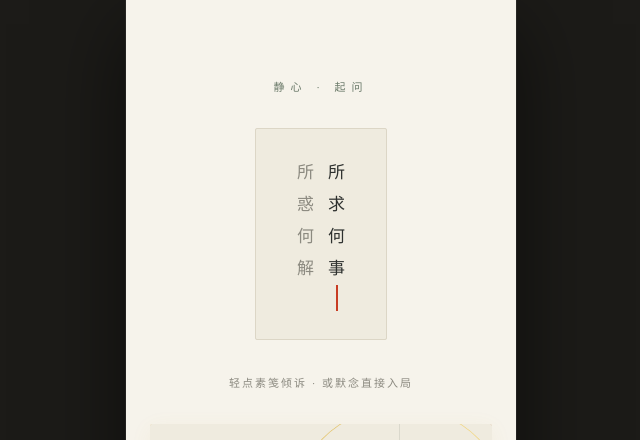
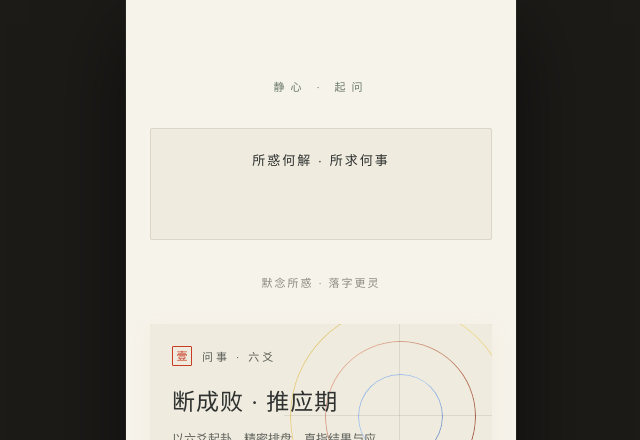
Before and after one commit to Zhang1213888/shuangqing, a React (Vite) app in the folder d2c/: page / in a window 1280 px wide. Shown: the top 440 px of the page, without its empty margins (319-959 px from the left). Built offline with nearby package versions, Linux system fonts and the light colour scheme.

Commit message:
feat: 首页语音输入替换为文字输入 — 素笺 textarea + 清除按钮

```diff
--- a/d2c/src/styles/Frame217.css
+++ b/d2c/src/styles/Frame217.css
@@ -331,8 +331,8 @@
 .stroke-wrapper-2_50 {
   isolation: isolate;
   width: 100%;
-  max-width: 132px;
-  height: clamp(130px, 28vh, 212px);
+  max-width: 342px;
+  height: clamp(80px, 14vh, 120px);
 }
 
 .stroke-2_50 {
@@ -845,98 +845,56 @@
   flex-grow: 0;
 }
 
-/* ===== 听音入笺 语音交互样式 ===== */
+/* ===== 文字输入区 ===== */
 
-.stroke-wrapper-2_50.is-listening {
-  box-shadow: 0 0 16px rgba(200, 60, 35, 0.28);
-  transition: box-shadow 0.3s ease;
+.question-textarea {
+  width: 100%;
+  height: 100%;
+  min-height: 48px;
+  background: transparent;
+  border: none;
+  outline: none;
+  resize: none;
+  font-size: 14px;
+  font-family: "Source Han Serif CN-Regular", "Noto Serif SC", serif;
+  color: var(--c-ink);
+  line-height: 1.75;
+  text-align: center;
+  letter-spacing: 1px;
 }
 
-.pixso-relative-auto-size.hint-active {
-  color: var(--c-cinnabar);
+.question-textarea::placeholder {
+  color: var(--c-ink-fade);
+  font-family: "Source Han Sans CN-Regular", sans-serif;
+  font-size: 13px;
+  letter-spacing: 2px;
 }
 
-.voice-panel {
+.question-textarea:focus::placeholder {
+  opacity: 0.4;
+}
+
+.clear-btn {
+  position: absolute;
+  top: 8px;
+  right: 10px;
+  width: 20px;
+  height: 20px;
   display: flex;
-  flex-direction: column;
   align-items: center;
   justify-content: center;
-  gap: 12px;
-  width: 100%;
-  height: 100%;
-  padding: 16px;
-}
-
-.ink-waves {
-  display: flex;
-  align-items: flex-end;
-  justify-content: center;
-  gap: 6px;
-  height: 48px;
-}
-
-.ink-wave-bar {
-  display: block;
-  width: 4px;
-  min-height: 8px;
-  background: var(--c-cinnabar);
-  border-radius: 2px;
-  animation: ink-wave 0.8s ease-in-out infinite alternate;
-  opacity: 0.7;
-}
-
-@keyframes ink-wave {
-  0%   { height: 8px;  opacity: 0.4; }
-  100% { height: 40px; opacity: 0.9; }
-}
-
-.voice-live-text {
-  font-size: 14px;
-  font-family: "Source Han Serif CN-Regular", serif;
-  color: var(--c-ink);
-  line-height: 1.7;
-  text-align: center;
-  word-break: break-word;
-  max-width: 240px;
-}
-
-.spoken-panel {
-  display: flex;
-  flex-direction: column;
-  align-items: center;
-  justify-content: center;
-  gap: 8px;
-  width: 100%;
-  height: 100%;
-  padding: 12px 16px;
-  position: relative;
-}
-
-.spoken-text {
-  font-size: 14px;
-  font-family: "Source Han Serif CN-Regular", serif;
-  color: var(--c-ink);
-  line-height: 1.7;
-  text-align: center;
-  word-break: break-word;
-  max-width: 240px;
-}
-
-.retell-btn {
-  position: absolute;
-  top: 8px;
-  right: 12px;
-  font-size: 11px;
-  font-family: "Source Han Sans CN-Regular", sans-serif;
+  font-size: 12px;
   color: var(--c-ink-mid);
   background: transparent;
   border: 1px solid var(--c-border);
-  border-radius: 4px;
-  padding: 2px 8px;
+  border-radius: 50%;
   cursor: pointer;
+  padding: 0;
+  line-height: 1;
+  transition: color 0.2s, border-color 0.2s;
 }
 
-.retell-btn:hover {
+.clear-btn:hover {
   color: var(--c-cinnabar);
   border-color: var(--c-cinnabar);
 }
--- a/d2c/src/views/Frame217.tsx
+++ b/d2c/src/views/Frame217.tsx
@@ -1,14 +1,11 @@
-import { useCallback, useEffect, useRef, useState } from "react";
+import { useCallback, useRef, useState } from "react";
 import { useNavigate } from "react-router";
 import { resetState } from "@/lib/store";
-import { useVoiceInput } from "@/lib/speech";
 import "@/styles/Frame217.css";
 
 const Frame217 = () => {
     const navigate = useNavigate();
-    const [spokenText, setSpokenText] = useState("");
-    const isListeningRef = useRef(false);
-    const isTranscribingRef = useRef(false);
+    const [question, setQuestion] = useState("");
 
     const card64Ref = useRef<HTMLDivElement>(null);
     const card79Ref = useRef<HTMLDivElement>(null);
@@ -32,55 +29,15 @@ const Frame217 = () => {
         card.style.transform = 'rotateX(0deg) rotateY(0deg) scale3d(1, 1, 1)';
     };
 
-    const voice = useVoiceInput({
-        onResult: (text: string, isFinal: boolean) => {
-            setSpokenText(text);
-            if (isFinal && text.trim()) {
-            }
-        },
-        onError: (errMsg: string) => {
-            console.warn("语音错误:", errMsg);
-        },
-    });
-
-    useEffect(() => {
-        isListeningRef.current = voice.isListening;
-        isTranscribingRef.current = voice.isTranscribing;
-    }, [voice.isListening, voice.isTranscribing]);
-
     const go = useCallback((mode: "NAJIA" | "ZHOUYI") => {
-        if (voice.isListening) voice.stopListening();
-        const finalQuestion = spokenText.trim() || undefined;
+        const finalQuestion = question.trim() || undefined;
         resetState(mode, finalQuestion);
         navigate("/casting");
-    }, [voice, spokenText, navigate]);
+    }, [question, navigate]);
 
-    const handlePaperClick = useCallback(() => {
-        if (voice.isListening || voice.isTranscribing) {
-            voice.stopListening();
-        } else if (spokenText.trim()) {
-            setSpokenText("");
-        } else {
-            voice.startListening();
-        }
-    }, [voice, spokenText]);
-
-    const handleRetellClick = useCallback((e: React.MouseEvent) => {
-        e.stopPropagation();
-        setSpokenText("");
-    }, []);
-
-    const mode: "idle" | "listening" | "transcribing" | "spoken" =
-        voice.isListening ? "listening"
-        : voice.isTranscribing ? "transcribing"
-        : spokenText.trim() ? "spoken"
-        : "idle";
-
-    const hintText =
-        mode === "listening" ? "正在聆听所惑，再点素笺落字..."
-        : mode === "transcribing" ? "正在凝墨成字..."
-        : mode === "spoken" ? "所惑已入笺 · 请择下方问事或问道"
-        : "轻点素笺倾诉 · 或默念直接入局";
+    const hintText = question.trim()
+        ? "所惑已入笺 · 请择下方问事或问道"
+        : "默念所惑 · 落字更灵";
 
     return (
         <div className="scroll-container">
@@ -104,67 +61,30 @@ const Frame217 = () => {
                             {"静心 · 起问"}
                         </p>
 
-                        {/* 素笺区域 —— 三态交互 */}
                         <div
                             id="2_50"
-                            className={"stroke-wrapper-2_50 pixso-relative-no-shrink pixso-flex" + (mode === "listening" || mode === "transcribing" ? " is-listening" : "")}
-                            onClick={handlePaperClick}
-                            style={{ cursor: "pointer" }}
+                            className="stroke-wrapper-2_50 pixso-relative-no-shrink pixso-flex"
                         >
                             <div className="Pixso-frame-2_50 pixso-relative-no-shrink pixso-flex"></div>
                             <div className="stroke-2_50"></div>
                             <div className="Pixso-frame-2_50-content-layer">
                                 <div className="frame-content-2_50 pixso-relative-flex">
-                                    {(mode === "idle") && (
-                                        /* 默认静默态：竖排装饰文字 + 朱砂红线 */
-                                        <div
-                                            id="2_51"
-                                            className="Pixso-frame-2_51 pixso-relative-flex-auto-size pixso-flex-shrink-0"
+                                    <textarea
+                                        className="question-textarea"
+                                        value={question}
+                                        onChange={(e) => setQuestion(e.target.value)}
+                                        placeholder="所惑何解 · 所求何事"
+                                        rows={3}
+                                        maxLength={200}
+                                    />
+                                    {question.trim() && (
+                                        <button
+                                            className="clear-btn"
+                                            onClick={() => setQuestion("")}
+                                            aria-label="清除"
                                         >
-                                            <div
-                                                id="2_52"
-                                                className="Pixso-frame-2_52 pixso-relative-flex-auto-size pixso-flex-shrink-0"
-                                            >
-                                                <p id="2_53" className="Pixso-paragraph-2_53 pixso-relative-auto-size pixso-flex-shrink-0">{"所"}</p>
-                                                <p id="2_54" className="Pixso-paragraph-2_54 pixso-relative-auto-size pixso-flex-shrink-0">{"惑"}</p>
-                                                <p id="2_55" className="Pixso-paragraph-2_55 pixso-relative-auto-size pixso-flex-shrink-0">{"何"}</p>
-                                                <p id="2_56" className="Pixso-paragraph-2_56 pixso-relative-auto-size pixso-flex-shrink-0">{"解"}</p>
-                                            </div>
-                                            <div
-                                                id="2_57"
-                                                className="Pixso-frame-2_57 pixso-relative-flex-auto-size pixso-flex-shrink-0"
-                                            >
-                                                <p id="2_58" className="Pixso-paragraph-2_58 pixso-relative-auto-size pixso-flex-shrink-0">{"所"}</p>
-                                                <p id="2_59" className="Pixso-paragraph-2_59 pixso-relative-auto-size pixso-flex-shrink-0">{"求"}</p>
-                                                <p id="2_60" className="Pixso-paragraph-2_60 pixso-relative-auto-size pixso-flex-shrink-0">{"何"}</p>
-                                                <p id="2_61" className="Pixso-paragraph-2_61 pixso-relative-auto-size pixso-flex-shrink-0">{"事"}</p>
-                                                <div id="2_62" className="Pixso-frame-2_62 pixso-relative-no-shrink"></div>
-                                            </div>
-                                        </div>
-                                    )}
-
-                                    {(mode === "listening" || mode === "transcribing") && (
-                                        /* 聆听态：声波律动 + 实时文字 */
-                                        <div className="voice-panel">
-                                            <div className="ink-waves">
-                                                <span className="ink-wave-bar" style={{ animationDelay: "0s" }} />
-                                                <span className="ink-wave-bar" style={{ animationDelay: "0.15s" }} />
-                                                <span className="ink-wave-bar" style={{ animationDelay: "0.3s" }} />
-                                                <span className="ink-wave-bar" style={{ animationDelay: "0.45s" }} />
-                                                <span className="ink-wave-bar" style={{ animationDelay: "0.6s" }} />
-                                            </div>
-                                            {spokenText && (
-                                                <p className="voice-live-text">{spokenText}</p>
-                                            )}
-                                        </div>
-                                    )}
-
-                                    {mode === "spoken" && (
-                                        /* 落字态：展示识别文字 + 重述按钮 */
-                                        <div className="spoken-panel">
-                                            <p className="spoken-text">{spokenText}</p>
-                                            <button className="retell-btn" onClick={handleRetellClick}>重述</button>
-                                        </div>
+                                            ✕
+                                        </button>
                                     )}
                                 </div>
                             </div>
@@ -172,7 +92,7 @@ const Frame217 = () => {
 
                         <p
                             id="2_63"
-                            className={"Pixso-paragraph-2_63 pixso-relative-auto-size pixso-flex-shrink-0" + (mode === "listening" || mode === "transcribing" ? " hint-active" : "")}
+                            className="Pixso-paragraph-2_63 pixso-relative-auto-size pixso-flex-shrink-0"
                         >
                             {hintText}
                         </p>
@@ -256,4 +176,5 @@ const Frame217 = () => {
         </div>
     );
 };
+
 export default Frame217;
```
